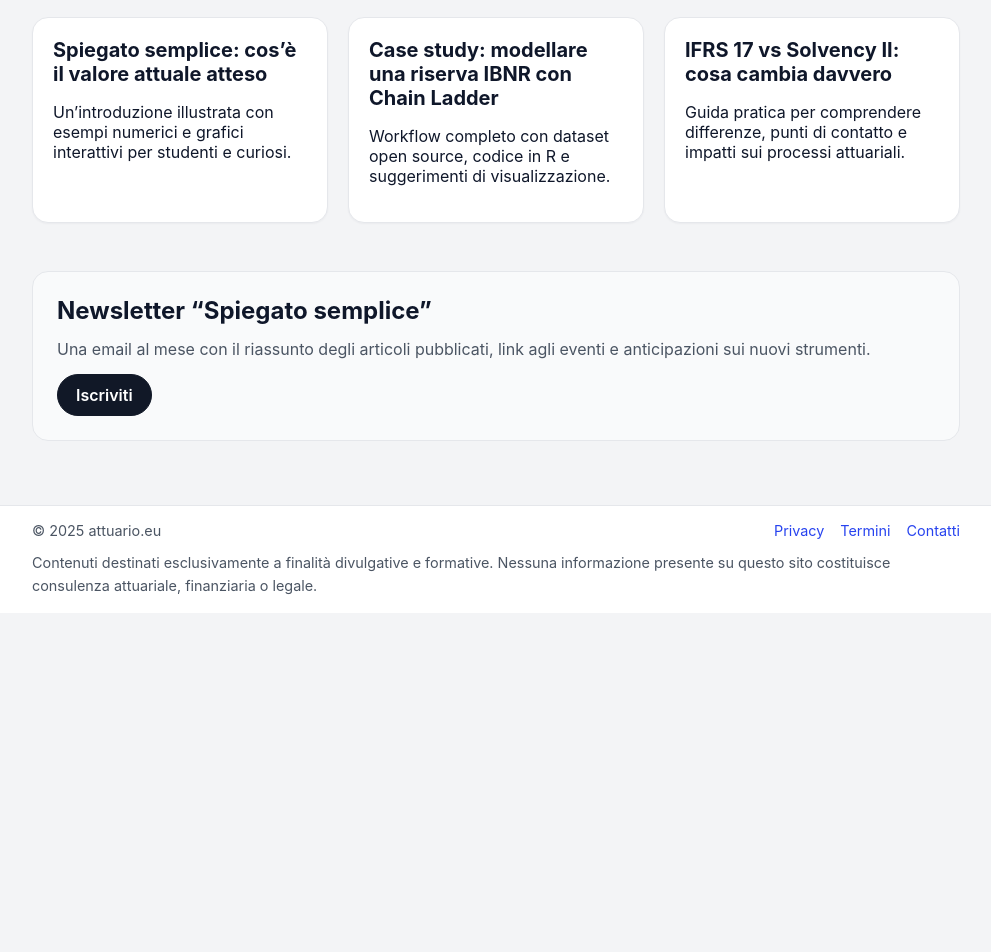
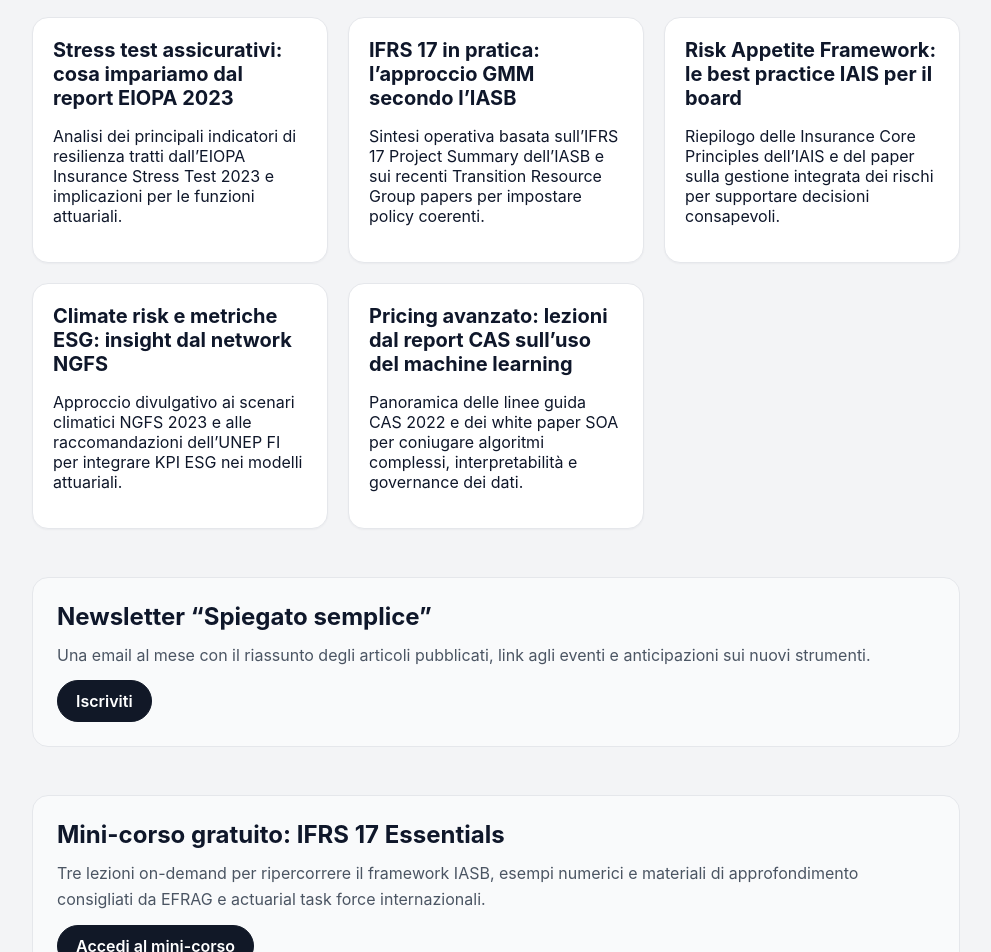
Before and after one commit to pietroscik/attuario-eu, a Next.js app: page /blog in a window 1280 px wide. Shown: the part 260-1212 px from the top of the page, without its empty margins (144-1135 px from the left). Before the commit the page ends 873 px from the top, so only its background shows below. Built offline with nearby package versions, Linux system fonts and the light colour scheme.

Commit message:
Aggiorna contenuti blog con nuove fonti e CTA

```diff
--- a/pages/blog.js
+++ b/pages/blog.js
@@ -2,16 +2,29 @@ import Layout from "../components/Layout";
 
 const posts = [
   {
-    title: "Spiegato semplice: cos’è il valore attuale atteso",
-    summary: "Un’introduzione illustrata con esempi numerici e grafici interattivi per studenti e curiosi.",
+    title: "Stress test assicurativi: cosa impariamo dal report EIOPA 2023",
+    summary:
+      "Analisi dei principali indicatori di resilienza tratti dall’EIOPA Insurance Stress Test 2023 e implicazioni per le funzioni attuariali.",
   },
   {
-    title: "Case study: modellare una riserva IBNR con Chain Ladder",
-    summary: "Workflow completo con dataset open source, codice in R e suggerimenti di visualizzazione.",
+    title: "IFRS 17 in pratica: l’approccio GMM secondo l’IASB",
+    summary:
+      "Sintesi operativa basata sull’IFRS 17 Project Summary dell’IASB e sui recenti Transition Resource Group papers per impostare policy coerenti.",
   },
   {
-    title: "IFRS 17 vs Solvency II: cosa cambia davvero",
-    summary: "Guida pratica per comprendere differenze, punti di contatto e impatti sui processi attuariali.",
+    title: "Risk Appetite Framework: le best practice IAIS per il board",
+    summary:
+      "Riepilogo delle Insurance Core Principles dell’IAIS e del paper sulla gestione integrata dei rischi per supportare decisioni consapevoli.",
+  },
+  {
+    title: "Climate risk e metriche ESG: insight dal network NGFS",
+    summary:
+      "Approccio divulgativo ai scenari climatici NGFS 2023 e alle raccomandazioni dell’UNEP FI per integrare KPI ESG nei modelli attuariali.",
+  },
+  {
+    title: "Pricing avanzato: lezioni dal report CAS sull’uso del machine learning",
+    summary:
+      "Panoramica delle linee guida CAS 2022 e dei white paper SOA per coniugare algoritmi complessi, interpretabilità e governance dei dati.",
   },
 ];
 
@@ -33,9 +46,23 @@ export default function Blog() {
 
       <section className="section info-panel">
         <h2>Newsletter “Spiegato semplice”</h2>
-        <p>Una email al mese con il riassunto degli articoli pubblicati, link agli eventi e anticipazioni sui nuovi strumenti.</p>
+        <p>
+          Una email al mese con il riassunto degli articoli pubblicati, link agli eventi e anticipazioni sui nuovi
+          strumenti.
+        </p>
         <a className="button" href="/newsletter">
           Iscriviti
+        </a>
+      </section>
+
+      <section className="section info-panel">
+        <h2>Mini-corso gratuito: IFRS 17 Essentials</h2>
+        <p>
+          Tre lezioni on-demand per ripercorrere il framework IASB, esempi numerici e materiali di approfondimento
+          consigliati da EFRAG e actuarial task force internazionali.
+        </p>
+        <a className="button" href="/risorse/ifrs17-essentials">
+          Accedi al mini-corso
         </a>
       </section>
     </Layout>
```
